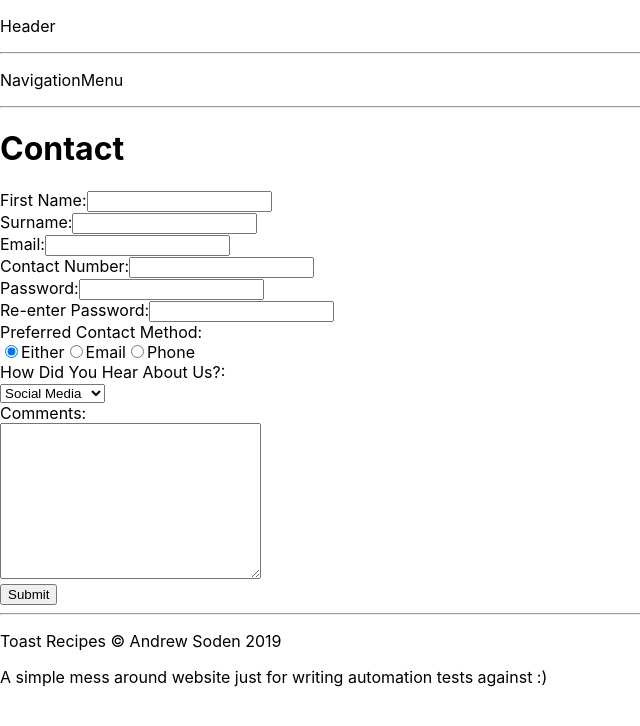
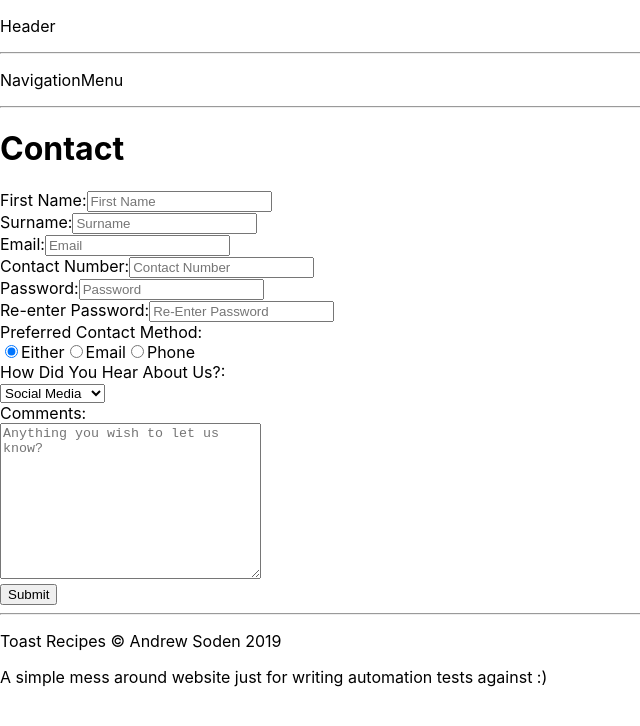
Before and after one commit to andrewsoden/toast_recipes, a React (Create React App) app: page / in a window 1280 px wide. Shown: the top 726 px of the page, without its empty margins (0-640 px from the left). Built offline with nearby package versions, Linux system fonts and the light colour scheme.

Commit message:
Contact form validation work

```diff
--- a/src/Contact.js
+++ b/src/Contact.js
@@ -9,48 +9,131 @@ class Contact extends Component {
       email: '',
       contactNumber: '',
       password: '',
-      reEnterPassword: ''
+      reEnterPassword: '',
+      formValid: false
     }
+  }
+
+  handleUserInput = (e) => {
+    const name = e.target.name;
+    const value = e.target.value;
+    this.setState({[name]: value},
+                  () => { this.validateField(name, value) });
+  }
+
+  validateField(fieldName, value) {
+    let fieldValidationErrors = this.state.formErrors;
+    let emailValid = this.state.emailValid;
+    let passwordValid = this.state.passwordValid;
+
+    switch(fieldName) {
+      case 'email':
+        emailValid = value.match(/^([\w.%+-]+)@([\w-]+\.)+([\w]{2,})$/i);
+        fieldValidationErrors.email = emailValid ? '' : ' is invalid';
+        break;
+      case 'password':
+        passwordValid = value.length >= 6;
+        fieldValidationErrors.password = passwordValid ? '': ' is too short';
+        break;
+      default:
+        break;
+    }
+    this.setState({formErrors: fieldValidationErrors,
+                    emailValid,
+                    passwordValid
+                  }, this.validateForm);
+  }
+
+  validateForm() {
+    this.setState({formValid: this.state.emailValid && this.state.passwordValid});
+  }
+
+  errorClass(error) {
+    return(error.length === 0 ? '' : 'has-error');
   }
 
   render() {
     return (
       <div>
         <h1>Contact</h1>
+        <div className="panel panel-default">
+        </div>
         <form className="contactForm">
           <label>
             First Name:
-          <input type="text" name="firstName" />
+          <input
+            type="text"
+            required
+            name="firstName"
+            placeholder="First Name"
+            value={this.state.firstName}
+            onChange={this.handleUserInput}
+          />
           </label>
           <br />
 
           <label>
             Surname:
-          <input type="text" name="surname" />
+          <input
+            type="text"
+            required
+            name="surname"
+            placeholder="Surname"
+            value={this.state.surname}
+            onChange={this.handleUserInput}
+          />
           </label>
           <br />
 
           <label>
             Email:
-          <input type="email" name="email" />
+          <input
+            type="email"
+            required
+            name="email"
+            placeholder="Email"
+            value={this.state.email}
+            onChange={this.handleUserInput}
+          />
           </label>
           <br />
 
           <label>
             Contact Number:
-          <input type="number" name="contactNumber" />
+          <input
+            type="number"
+            required
+            name="contactNumber"
+            placeholder="Contact Number"
+            value={this.state.contactNumber}
+            onChange={this.handleUserInput}
+          />
           </label>
           <br />
 
           <label>
             Password:
-          <input type="password" name="password" />
+          <input
+            type="password"
+            required
+            name="password"
+            placeholder="Password"
+            value={this.state.password}
+            onChange={this.handleUserInput}
+          />
           </label>
           <br />
 
           <label>
             Re-enter Password:
-          <input type="password" name="reEnterPassword" />
+          <input
+            type="password"
+            required
+            name="reEnterPassword"
+            placeholder="Re-Enter Password"
+            value={this.state.reEnterPassword}
+            onChange={this.handleUserInput}
+          />
           </label>
           <br />
 
@@ -76,7 +159,12 @@ class Contact extends Component {
 
           <label>
             Comments:<br />
-            <textarea name="comments" rows="10" cols="30">
+            <textarea
+              name="comments"
+              rows="10"
+              cols="30"
+              placeholder="Anything you wish to let us know?"
+            >
             </textarea>
           </label>
           <br />
```
